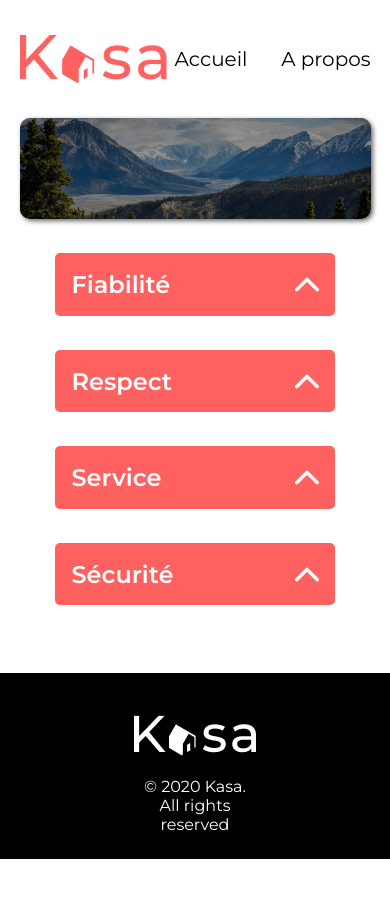
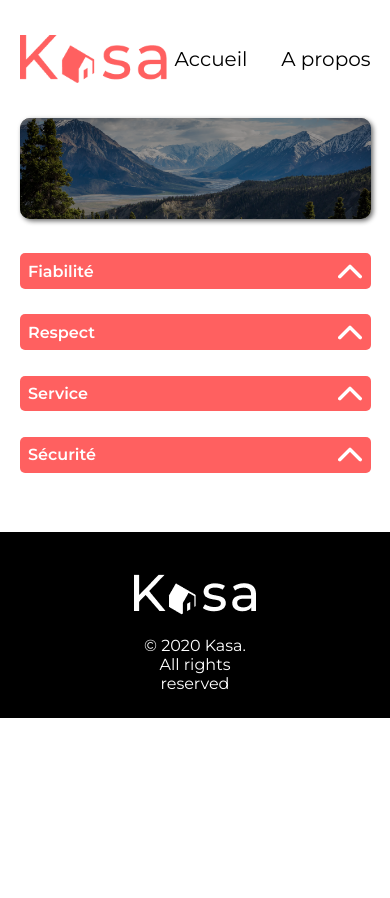
Before and after one commit to Kalga8/Kasa, a React (Vite) app in the folder kasa/: page /a-propos in a window 390 px wide. Shown: the top 898 px of the page. After the commit the page ends 844 px from the top, so only its background shows below. Built offline with nearby package versions, Linux system fonts and the light colour scheme.

Commit message:
Collapses responsive

```diff
--- a/kasa/src/sass/collapse.scss
+++ b/kasa/src/sass/collapse.scss
@@ -1,3 +1,4 @@
+@media screen and (min-width: 769px) {
   .collapseContainer {
     display: flex;
     flex-direction: column;
@@ -6,7 +7,6 @@
   }
 
   .collapsesContainer {
-
     .collapseTitle {
       display: flex;
       justify-content: space-between;
@@ -28,12 +28,12 @@
         transition: 1s;
       }
 
-        .arrowBack:hover{
+      .arrowBack:hover {
         cursor: pointer;
       }
     }
 
-    .collapseText{
+    .collapseText {
       background-color: #f6f6f6;
       border-radius: 5px;
       padding: 2vh 3vh;
@@ -56,3 +56,62 @@
       opacity: 1;
     }
   }
+}
+
+@media screen and (max-width: 768px) {
+  .collapseContainer {
+    display: flex;
+    flex-direction: column;
+    width: 100%;
+    margin: 4vh 0vh;
+  }
+
+  .collapsesContainer {
+    .collapseTitle {
+      display: flex;
+      justify-content: space-between;
+      align-items: center;
+      background-color: #ff6060;
+      padding: 1vh;
+      color: white;
+      border-radius: 5px;
+      font-weight: 600;
+      font-size: medium;
+
+      .arrowBackDown {
+        height: fit-content;
+        transition: 1s;
+        transform: rotate(180deg);
+      }
+
+      .arrowBackUp {
+        transition: 1s;
+      }
+
+      .arrowBack:hover {
+        cursor: pointer;
+      }
+    }
+
+    .collapseText {
+      background-color: #f6f6f6;
+      border-radius: 5px;
+      padding: 1.5vh 2vh;
+      font-size: medium;
+      text-align: justify;
+      height: 0vh;
+      opacity: 0;
+    }
+
+    .collapseTextOpen {
+      background-color: #f6f6f6;
+      margin-bottom: 2vh;
+      border-radius: 5px;
+      padding: 2vh 3vh;
+      font-size: medium;
+      text-align: justify;
+      height: max-content;
+      opacity: 1;
+    }
+  }
+}
```
Lines whose indentation alone changed are shown as unchanged.
